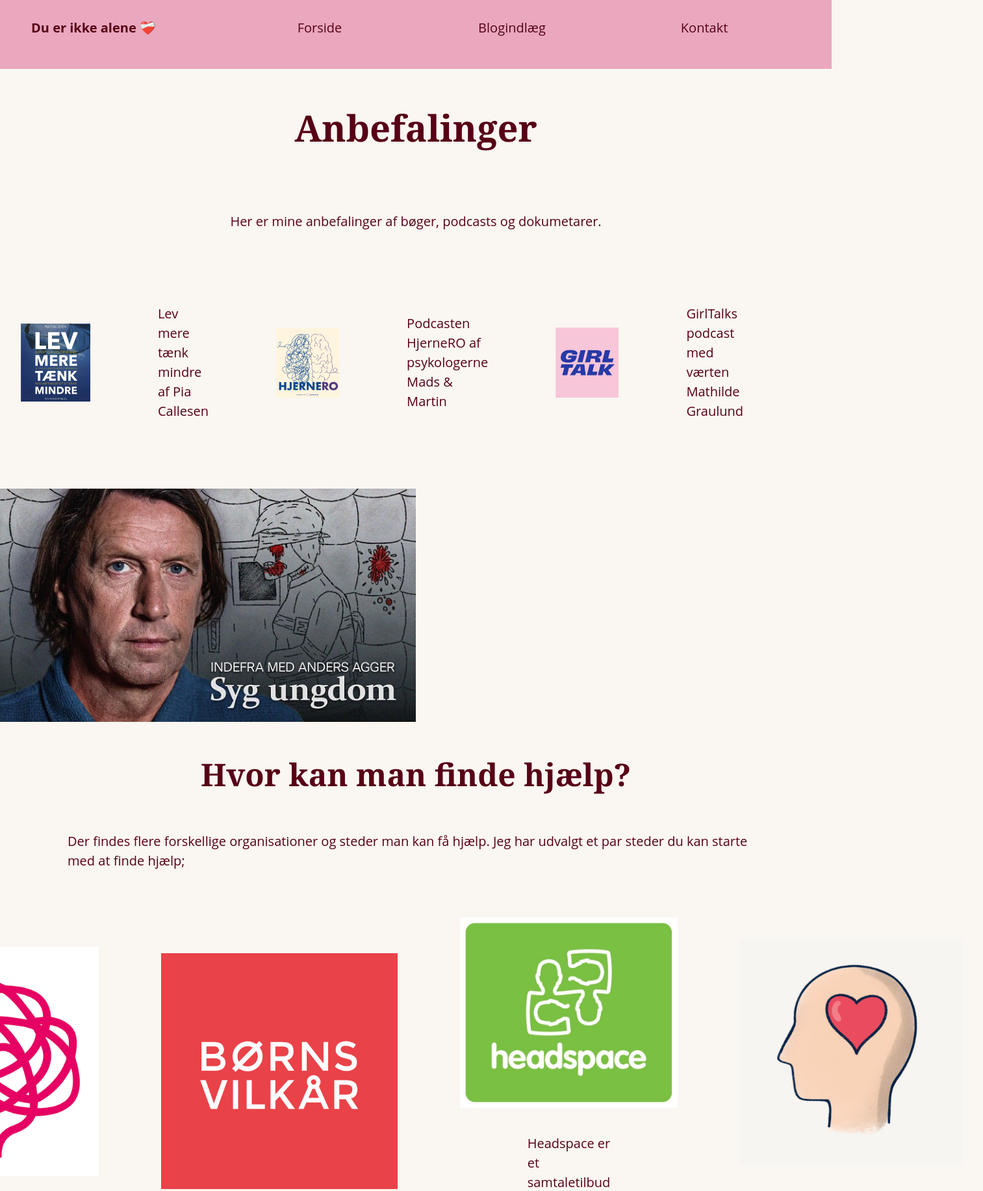
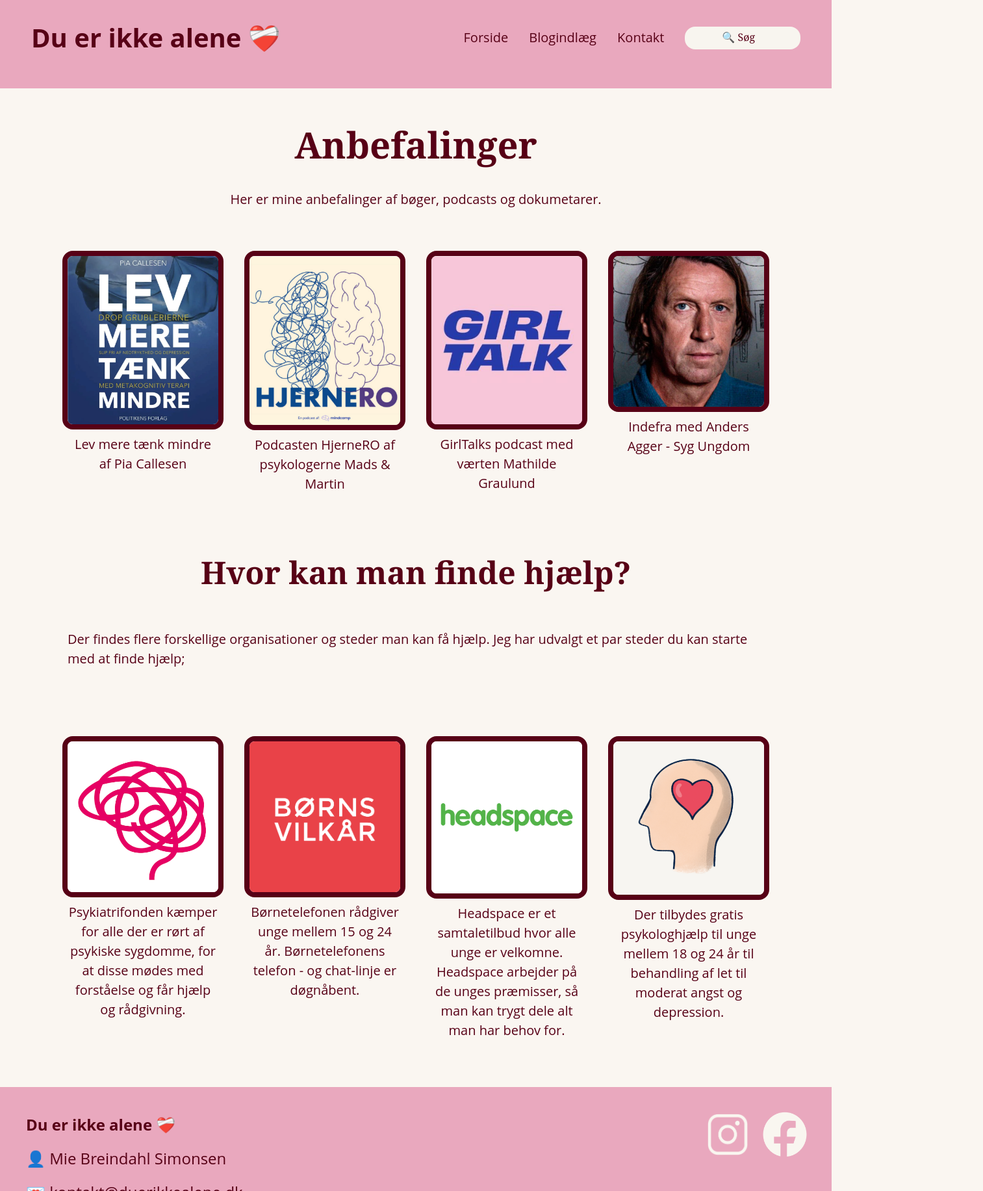
Before and after one commit to Miebsimonsen/Projekt-2, a plain HTML site: page anbefalinger.html in a window 1280 px wide. Shown: the part 20-1853 px from the top of the page at 65% size, 1513 px wide, since content can reach past the window. Drawn offline with Linux system fonts and the light colour scheme.

Commit message:
anbefalinger færdig

```diff
--- a/anbefalinger.html
+++ b/anbefalinger.html
@@ -11,40 +11,49 @@
     <header>
         <nav class="menu">
             <p>Du er ikke alene ❤️‍🩹</p>
-            <a href="forside.html" class="link">Forside</a>
-            <a href="blogindlæg.html" class="link">Blogindlæg</a>
-            <a href="kontakt.html" class="link">Kontakt</a>
+            <a href="index.html">Forside</a>
+            <a href="blogindlæg.html">Blogindlæg</a>
+            <a href="kontakt.html">Kontakt</a>
+            <input type="search" placeholder="🔍 Søg">
         </nav>
     </header>
 
-    <section class="blog">
+    <main>
+    <section class="anbefalinger">
         <h1>Anbefalinger</h1>
         <p>
             Her er mine anbefalinger af bøger, podcasts og dokumetarer.
         </p>
     </section>
 
-     <section class="billeder-2">
+     <section>
         <div class="recommendations-kort">
-            <a href="https://politikensforlag.dk/produkter/lev-mere-taenk-mindre-9788740039061/"> <img src="IMG/Lev mere tænk mindre.png" class="recommendations-img" alt="Link til bogen Lev mere tænk mindre"></a>
+            <div>
+                <a href="https://politikensforlag.dk/produkter/lev-mere-taenk-mindre-9788740039061/"> <img src="IMG/Lev mere tænk mindre.png" alt="Link til bogen Lev mere tænk mindre"></a>
             <p>
                 Lev mere tænk mindre af Pia Callesen
             </p>
+            </div>
 
-            <a href="https://open.spotify.com/show/27uKGhKIL1bp63eTFCaQjm"> <img src="IMG/Hjernero.png" class="recommendations-img" alt="Link til podcasten HjerneRO"></a>
+            <div>
+                 <a href="https://open.spotify.com/show/27uKGhKIL1bp63eTFCaQjm"> <img src="IMG/Hjernero.png" alt="Link til podcasten HjerneRO"></a>
             <p>
                 Podcasten HjerneRO af psykologerne Mads & Martin
             </p>
+            </div>
 
-            <a href="https://open.spotify.com/show/15oq5yztN1NwZjQn4HIMLg"><img src="IMG/Girl talk.png" class="recommendations-img" alt="Link til podcasten Girl Talk"></a>
+            <div>
+                <a href="https://open.spotify.com/show/15oq5yztN1NwZjQn4HIMLg"><img src="IMG/Girl talk.png" alt="Link til podcasten Girl Talk"></a>
             <p>
                 GirlTalks podcast med værten Mathilde Graulund
             </p>
             </div>
-    </section>
 
-     <section class="video">
-        <a href="https://www.dr.dk/drtv/saeson/indefra-med-anders-agger-_-syg-ungdom_597703"><img src="IMG/Anders Agger.jpg" alt="Link til indefra med Anders Agger - Syg ungdom"></a>
+            <div>
+                <a href="https://www.dr.dk/drtv/serie/indefra-med-anders-agger-_-syg-ungdom_597702"> <img src="IMG/anders agger.png" alt="Link til indefra med Anders Agger - Syg ungdom"></a>
+                <p>Indefra med Anders Agger - Syg Ungdom</p>
+            </div>
+        </div>
     </section>
 
      <section>
@@ -54,35 +63,38 @@
             </p>
     </section>
 
-     <section class="billeder">
+     <section>
         <div class="help-kort">
-            <a href="https://psykiatrifonden.dk/om-os"><img src="IMG/Psykiatrifonden.png" class="help-img" alt="Link til Psykiatrifonden"></a>
+            <div>
+                <a href="https://psykiatrifonden.dk/om-os"><img src="IMG/Psykiatrifonden.png" alt="Link til Psykiatrifonden"></a>
                 <p>
                     Psykiatrifonden kæmper for alle der er rørt af psykiske sygdomme, for at disse mødes med forståelse og får hjælp og rådgivning.
                 </p>
             </div>
 
-        <div class="help-kort">
-            <a href="https://bornetelefonen.dk"><img src="IMG/Børns vilkår.png" class="help-img" alt="Link til Børnetelefonen"></a>
+            <div>
+                <a href="https://bornetelefonen.dk"><img src="IMG/Børns vilkår.png" alt="Link til Børnetelefonen"></a>
                 <p>
                     Børnetelefonen rådgiver unge mellem 15 og 24 år. Børnetelefonens telefon - og chat-linje er døgnåbent.
                 </p>
             </div>
 
-        <div class="help-kort">
-            <a href="https://headspace.dk"><img src="IMG/Headspace logo.jpg" class="help-img" alt="Link til Headspace"></a>
+            <div>
+                <a href="https://headspace.dk"><img src="IMG/headspace.png"  alt="Link til Headspace"></a>
                 <p>
                     Headspace er et samtaletilbud hvor alle unge er velkomne. Headspace arbejder på de unges præmisser, så man kan trygt dele alt man har behov for.
                 </p>
             </div>
 
-        <div class="help-kort">
-            <a href="https://www.sundhed.dk/sundhedsfaglig/information-til-praksis/syddanmark/almen-praksis/patientbehandling/patientforloeb/visitation/henv-18-24-aar-vederlagsfri-psykologbeh/"><img src="IMG/Psykologhjælp.png" class="help-img" alt="Link til psykologhjælp"></a>
+            <div>
+                <a href="https://www.sundhed.dk/sundhedsfaglig/information-til-praksis/syddanmark/almen-praksis/patientbehandling/patientforloeb/visitation/henv-18-24-aar-vederlagsfri-psykologbeh/"><img src="IMG/Psykologhjælp.png" alt="Link til psykologhjælp"></a>
                 <p>
                     Der tilbydes gratis psykologhjælp til unge mellem 18 og 24 år til behandling af let til moderat angst og depression.
                 </p>
             </div>
+        </div>
     </section>
+    </main>
 
    <footer>
         <section>
--- a/css/style.css
+++ b/css/style.css
@@ -10,7 +10,6 @@ p {
     font-family: "Open Sans";
     font-size: 1.25rem;
     padding: 0.5rem;
-    gap: 0.5rem;
     line-height: 1.5;
     color: #570016;
     margin: 2rem 6rem 2rem;
@@ -81,27 +80,18 @@ img {
 
 /*Header*/
 
-nav ul {
-    display: flex;
-    justify-content: space-evenly;
-}
-
 .menu {
     display: flex;
     align-items: center;
+    gap: 2rem;
     background-color: #E9A8BE;
-    text-decoration: none;
-    text-decoration-color: #570016;
     padding: 3rem;
     width: 100%;
     font-family: Georgia;
 }
 
 .menu a {
-    display: flex;
-    align-items: center;
-    justify-content: center;
-    flex: 1;
+    flex: 0 0 auto;
     background-color: #E9A8BE;
 }
 
@@ -110,21 +100,20 @@ nav ul {
 }
 
 .menu p {
-    width: 25%;
     margin: 0;
     padding: 0;
-    font-size: 1.25rem;
+    flex: 1;
+    font-size: 2.5rem;
     font-weight: bold;
     background-color: #E9A8BE;
 }
 
 .menu input {
-    width: 25%;
+    width: 15%;
     padding: 0.5rem;
     border-radius: 1rem;
     border: 2px solid transparent;
     background-color: #F8F5EF;
-    text-align: center;
 }
 
 .menu input::placeholder {
@@ -149,8 +138,9 @@ nav ul {
  main {
     display: flex;
     flex-direction: column;
-    align-items: center;
+    justify-content: center;
  }
+
  .hero-billede {
     width: 100%;
     border: 1rem solid #570016;
@@ -158,11 +148,6 @@ nav ul {
  }
 
  .hero {
-    display: flex;
-    flex-direction: column;
-    justify-content: center;
-    align-items: center;
-    gap: 1rem;
     margin: 2rem 4rem 4rem;
     padding: 2rem;
     font-family: Georgia;
@@ -174,13 +159,14 @@ nav ul {
     padding: 1rem;
  }
 
+ .blog-billeder {
+     display: flex;
+ }
+
  .blog-kort {
-    display: flex;
     flex-direction: column;
     align-items: center;
-    justify-content: center;
     margin: 2rem 0 2rem;
-    object-fit: cover;
     max-width: 50%;
 }
 
@@ -193,14 +179,7 @@ nav ul {
 
 .blog-kort p {
     margin: 0 6rem 1rem;
-    justify-content: center;
     text-align: center;
-
-}
-.blog-billeder {
-    display: flex;
-    justify-content: center;
-    gap: 2rem;
 }
 
 .blog-kort, .blog-kort p, .blog-kort h3, .blog-billeder {
@@ -210,7 +189,6 @@ nav ul {
 
 .om-mig {
     display: flex;
-    justify-content: flex-start;
     align-items: center;
     gap: 1rem;
     background-color: #A7C4E3;
@@ -219,21 +197,15 @@ nav ul {
     border-radius: 4rem;
 }
 
-.om-mig-tekst{
-    display: flex;
-    flex-direction: column;
-    flex: 1;
-    background-color: #A7C4E3;
-    justify-content: flex-start;
-}
-
 .om-mig h4, .om-mig p {
     background-color: #A7C4E3;
 }
 
+.om-mig p {
+    flex: 1;
+}
+
 .portræt {
-    justify-content: center;
-    align-items: center;
     text-align: left;
     padding: 3rem;
     background-color: #A7C4E3;
@@ -261,8 +233,6 @@ nav ul {
     justify-content: center;
     align-items: center;
     margin: 0 8rem 0;
-    text-align: center;
-    line-height: 1.5;
 }
 
 .blog img{
@@ -273,78 +243,77 @@ nav ul {
 .blog-tekst {
     display: flex;
     flex-direction: column;
-    justify-content: left;
+    justify-content: center;
     align-items: center;
+}
+
+.blog-tekst .knap {
+    align-self: center;
+    margin-bottom: 3rem;
 }
 
 
 /*Blogindlæg - Anbefalinger*/
 
-.help-kort {
-    display: flex;
-    flex-direction: column;
-    align-items: center;
-    justify-content: center;
-    padding: 2rem;
-    object-fit: cover;
+.anbefalinger {
+    text-align: center;
 }
 
-.recommendations-kort {
-    display: flex;
-    align-items: center;
-    justify-content: center;
-    padding: 2rem;
-    object-fit: cover;
+.anbefalinger h1 {
+    margin-bottom: 2rem;
+    padding-bottom: 0;
 }
 
-.help-img, .recommendations-img {
-    display: flex;
-    object-fit: contain;
+.anbefalinger p {
+    margin: 0 0 0;
+    padding: 0;
 }
 
-.billeder, .billeder-2 {
-    display: flex;
-    justify-content: center;
+.recommendations-kort, .help-kort {
+    display: grid;
+    grid-template-columns: repeat(4, minmax(0, 1fr));
+    padding: 2rem;
     gap: 2rem;
+    margin: 2rem 4rem 2rem;
 }
 
-.video {
-    display: flex;
-    justify-content: center;
-    align-items: center;
-    gap: 2rem;
-    margin: 2rem 0 2rem;
-    width: 50%;
+.recommendations-kort img, .help-kort img {
+    border-radius: 1rem;
+    border: 0.5rem solid #570016;
 }
 
+.recommendations-kort p, .help-kort p {
+    width: 100%;
+    margin: 0;
+    text-align: center;
+    padding: 0.5rem;
+}
 
 /*Kontakt*/
 
 .info {
     display: flex;
     flex-direction: column;
-    justify-content: left;
-    align-items: left;
+    align-items: flex-start;
+    min-width: 100%;
     padding: 1rem;
-    margin: 2rem 0 2rem;
+    margin: 1rem 0 1rem;
     text-align: left;
     background-color: #E9A8BE;
     border-radius: 3rem;
 }
 
-.info h2, .info p {
+.info h2 {
+    text-align: left;
     background-color: #E9A8BE;
 }
 
+.info p {
+    margin: 0;
+    padding: 0.2rem;
+    background-color: #E9A8BE;
+}
 
-.kontakt {
-    display: flex;
-    flex-direction: column;
-    justify-content: center;
-    align-items: center;
-    margin: 2rem 0 2rem;
-    text-align: center;
-}
 
 .besked {
     display: flex;
@@ -354,6 +323,7 @@ nav ul {
     gap: 1rem;
     margin: 5rem 2rem 5rem;
     padding: 2rem;
+    width: 100%;
     text-align: left;
 }
 
@@ -375,34 +345,26 @@ footer a {
     background-color: #E9A8BE;
 }
 
-.footer-1 {
-    display: flex;
-    flex-direction: column;
-}
-
-.footer-2 {
-    display: flex;
-    align-items: center;
-    justify-content: center;
-    gap: 0.75rem;
-    margin-left: auto;
-}
-
 footer p {
     margin: 0;
     padding: 0.5rem;
     font-size: 1.5rem;
 }
 
+.footer-2 {
+    display: flex;
+    justify-content: space-between;
+    align-items: center;
+    gap: 1rem;
+}
+
 .instagram{
     width: 4rem;
     height: 4rem;
-    object-fit: contain;
 }
 .facebook {
     width: 5rem;
     height: 5rem;
-    object-fit: contain;
 }
 
 .instagram:hover, .facebook:hover{
@@ -412,11 +374,13 @@ footer p {
 
 /* Desktop version */
 
-@media screen and (min-width:769px ){
+@media screen and (max-width:769px ){
     header {
-        flex-direction: row;
         justify-content: space-between;
         align-items: center;
+    }
+    footer {
+
     }
 
     .overskrift {
```
Also changed, not shown: blogindlæg.html (+9 -3 lines), index.html (+4 -5 lines), kontakt.html (+10 -12 lines), IMG/Anders Agger.jpg (deleted), IMG/Headspace logo.jpg (deleted), IMG/anders agger.png (added), IMG/headspace.png (added), 2 other files. Lines whose indentation alone changed are shown as unchanged.
